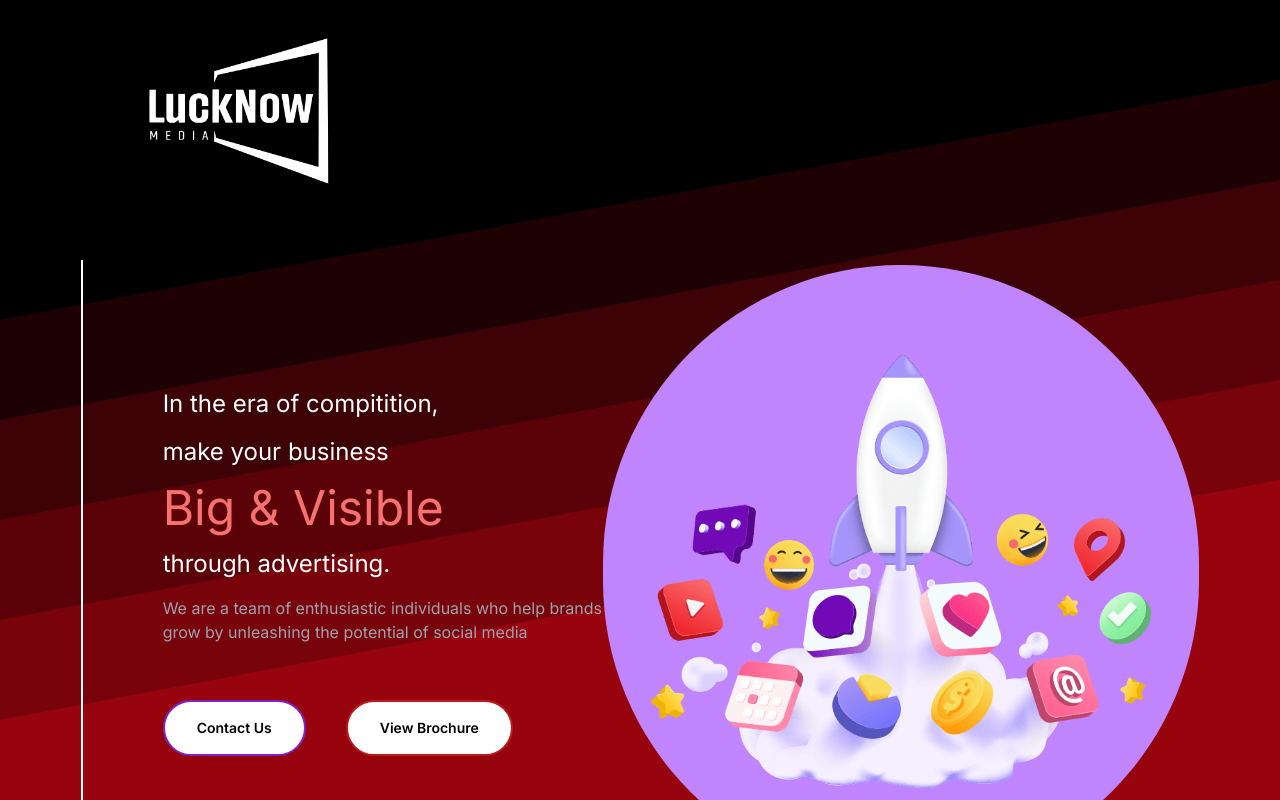
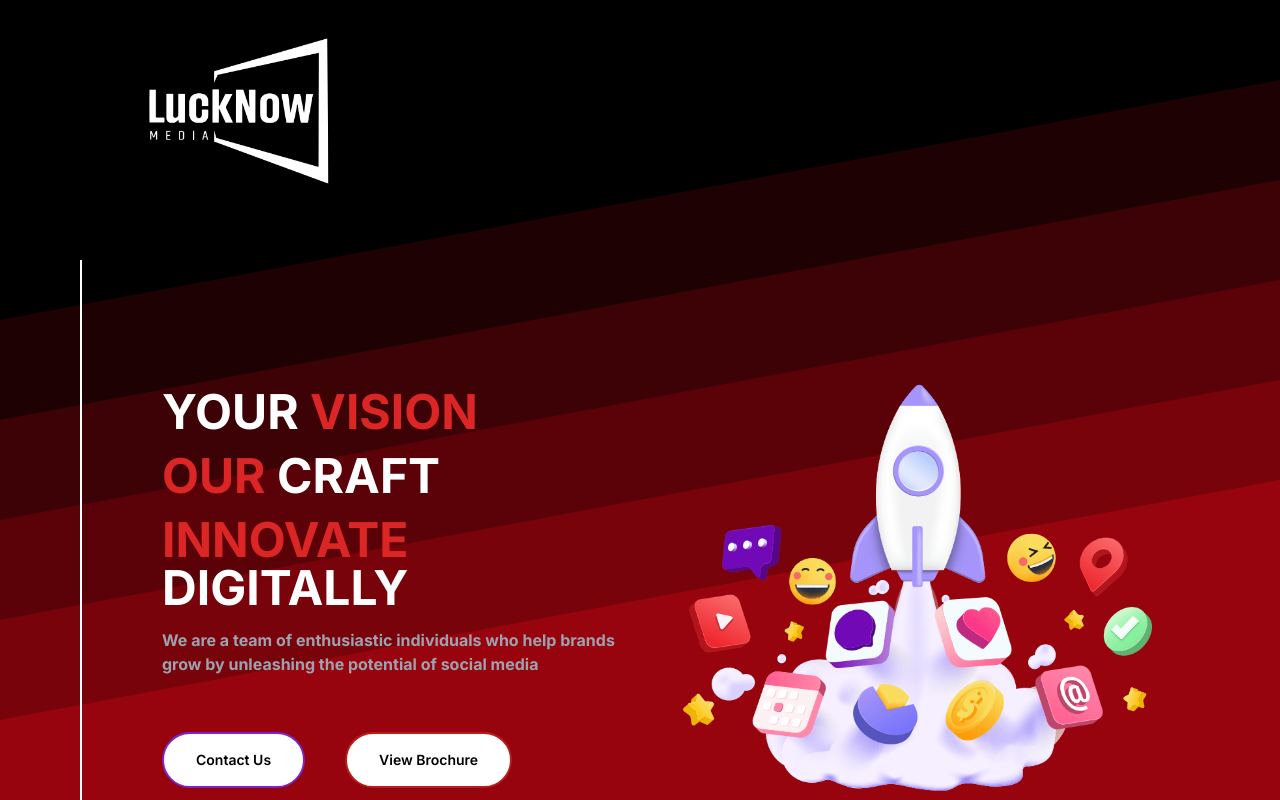
Before and after one commit to HarshS1611/lucknow-media, a Next.js app in the folder landing-page/: page / in a window 1280 px wide. Shown: the top 800 px of the page. Built offline with nearby package versions, Linux system fonts and the light colour scheme.

Commit message:
css fixes

```diff
--- a/landing-page/src/app/components/Main.jsx
+++ b/landing-page/src/app/components/Main.jsx
@@ -9,11 +9,10 @@ export default function Main() {
             </div>
 
             <div className='flex items-center mx-20 justify-around '>
-                <div className='flex flex-col text-white border-white border-l-2 pl-20 py-32 gap-4'>
-                    <h1 className='text-2xl text-white'>In the era of compitition,</h1>
-                    <p className='text-2xl'> make your business</p>
-                    <p className='text-red-400 text-5xl'>Big & Visible</p>
-                    <h1 className='text-2xl'>through advertising.</h1>
+                <div className='flex flex-col text-white border-white font-bold border-l-2 pl-20 py-32 gap-4'>
+                    <h1 className='text-5xl text-white'>YOUR <span className='text-red-600'> VISION</span></h1>
+                    <p className='text-5xl text-red-600'> OUR  <span className='text-white'>CRAFT</span></p>
+                    <p className='text-red-600 text-5xl'>INNOVATE  <span className='text-white'>DIGITALLY</span></p>
                     <p className='text-gray-400'>
                         We are a team of enthusiastic individuals who help brands <br /> grow by unleashing the potential of social media
                     </p>
@@ -33,7 +32,7 @@ export default function Main() {
 
 
                 </div>
-                <div className='bg-purple-400 rounded-full p-4 px-12'>
+                <div className=' rounded-full p-4 px-12'>
                     <Image src='/rocket2.png' alt="Profile" width={500} height={500} />
                 </div>
             </div>
```
